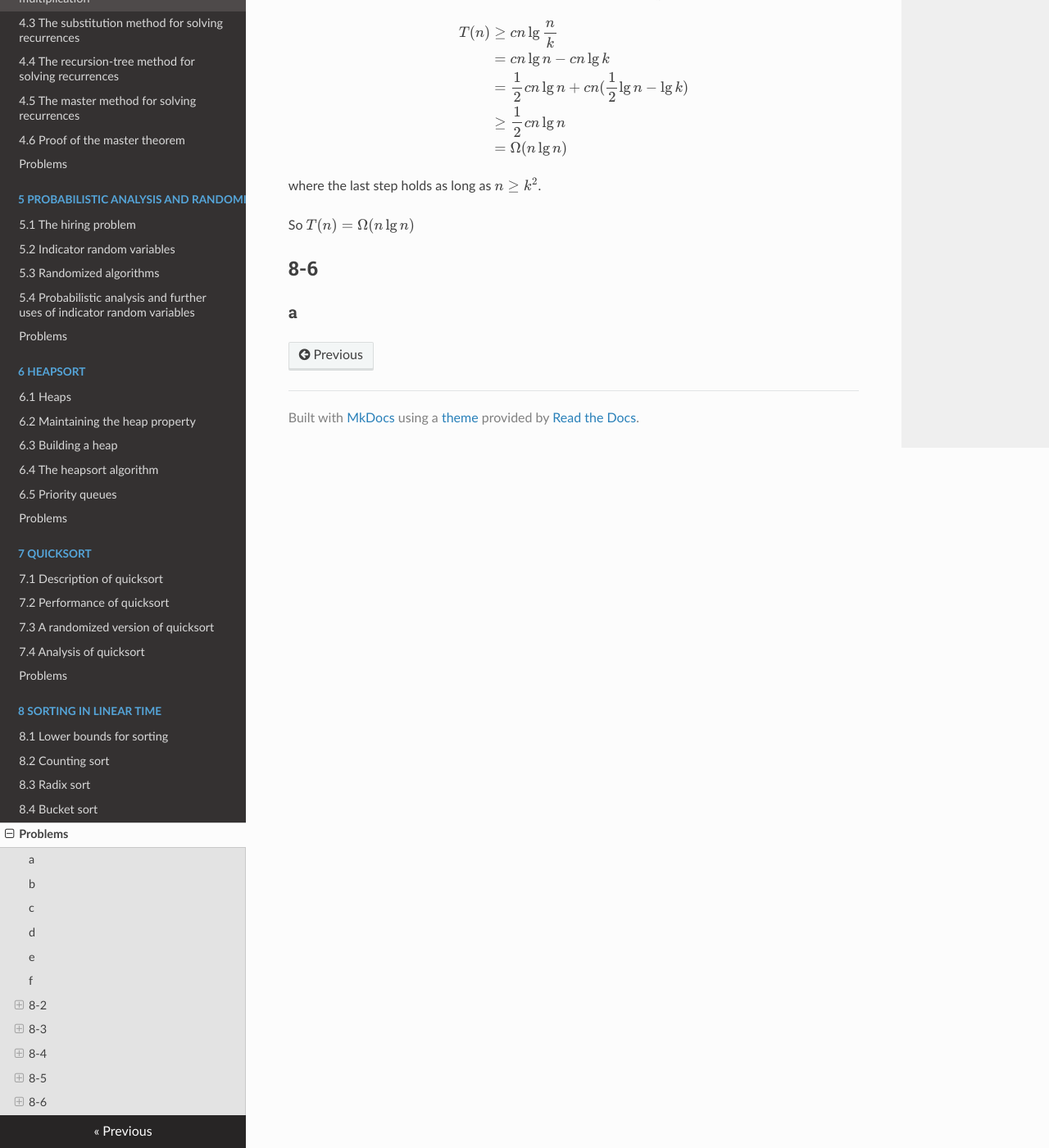
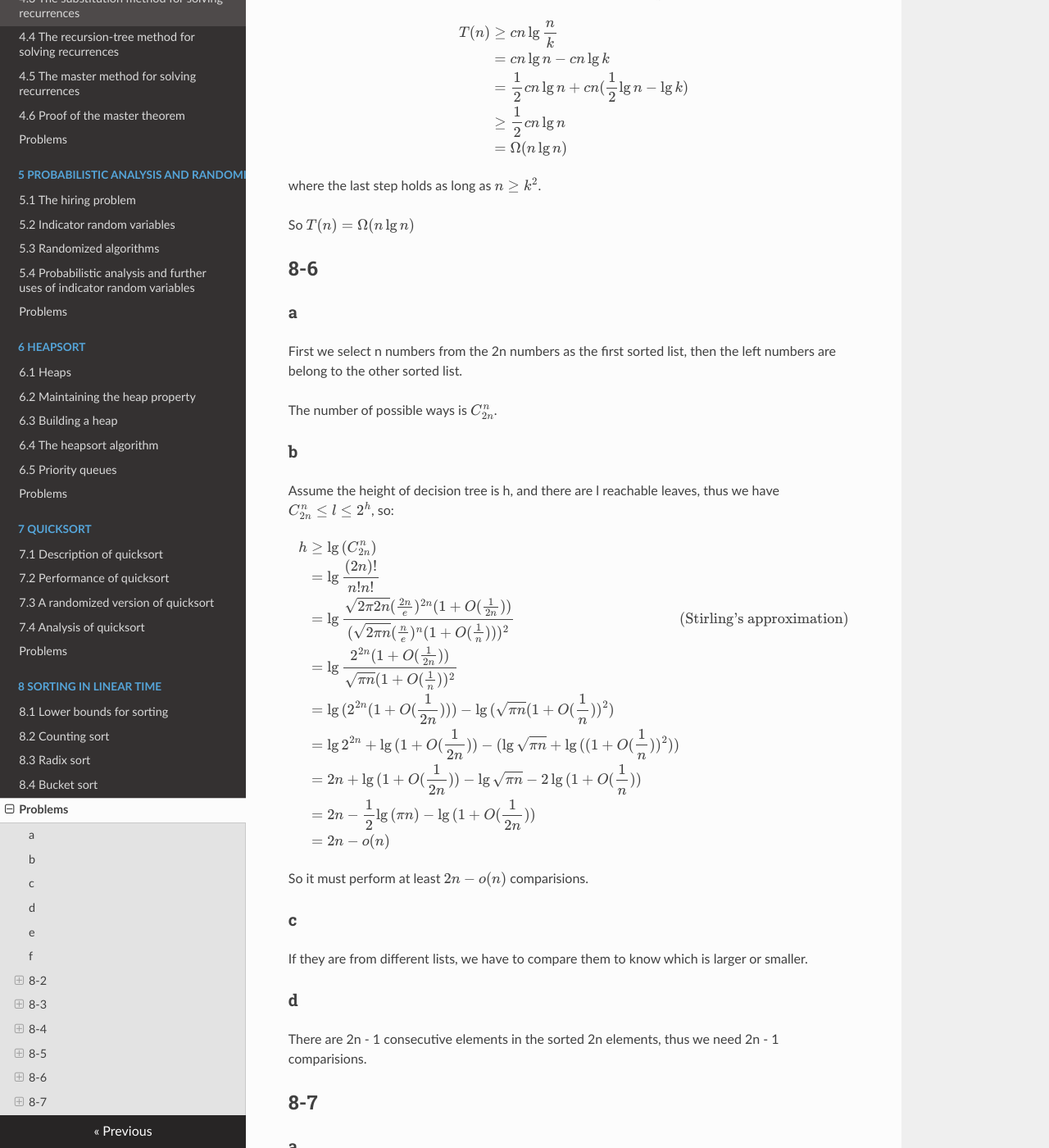
Before and after one commit to Frederick-S/Introduction-to-Algorithms-Notes, an MkDocs documentation site: the page built from docs/8-Sorting-in-Linear-Time/Problems.md, in a window 1280 px wide and 1400 px high, scrolled down 6326 px. Shown: the whole window at 82% size. Built offline with MkDocs 1.6.1, drawn with Linux system fonts in a browser that asks for light colours; nearby versions of some CDN libraries; formulas are drawn with MathJax 3; old or Windows-style settings are respelled for this version of MkDocs; some of the changed text lies outside the part shown.

Commit message:
Add problem 8-6

```diff
--- a/docs/8-Sorting-in-Linear-Time/Problems.md
+++ b/docs/8-Sorting-in-Linear-Time/Problems.md
@@ -261,3 +261,34 @@ So $T(n) = \Omega(n\lg{n})$
 
 ## 8-6
 ### a
+First we select n numbers from the 2n numbers as the first sorted list, then the left numbers are belong to the other sorted list.
+
+The number of possible ways is $C_{2n}^n$.
+
+### b
+Assume the height of decision tree is h, and there are l reachable leaves, thus we have $C_{2n}^n \leq l \leq 2^h$, so:
+
+$$
+\begin{eqnarray}
+h &\geq& \lg{(C_{2n}^n)} \\\
+&=& \lg{\frac{(2n)!}{n!n!}} \\\
+&=& \lg{\frac{\sqrt{2\pi2n}(\frac{2n}{e})^{2n}(1 + O(\frac{1}{2n}))}{(\sqrt{2\pi{n}}(\frac{n}{e})^n(1 + O(\frac{1}{n})))^2}} & \text{(Stirling's approximation)} \\\
+&=& \lg{\frac{2^{2n}(1 + O(\frac{1}{2n}))}{\sqrt{\pi{n}}(1 + O(\frac{1}{n}))^2}} \\\
+&=& \lg{(2^{2n}(1 + O(\frac{1}{2n})))} - \lg{(\sqrt{\pi{n}}(1 + O(\frac{1}{n}))^2)} \\\
+&=& \lg{2^{2n}} + \lg{(1 + O(\frac{1}{2n}))} - (\lg{\sqrt{\pi{n}}} + \lg{((1 + O(\frac{1}{n}))^2)}) \\\
+&=& 2n + \lg{(1 + O(\frac{1}{2n}))} - \lg{\sqrt{\pi{n}}} - 2\lg{(1 + O(\frac{1}{n}))} \\\
+&=& 2n - \frac{1}{2}\lg{(\pi{n})} - \lg{(1 + O(\frac{1}{2n}))} \\\
+&=& 2n - o(n)
+\end{eqnarray}
+$$
+
+So it must perform at least $2n - o(n)$ comparisions.
+
+### c
+If they are from different lists, we have to compare them to know which is larger or smaller.
+
+### d
+There are 2n - 1 consecutive elements in the sorted 2n elements, thus we need 2n - 1 comparisions.
+
+## 8-7
+### a
```
